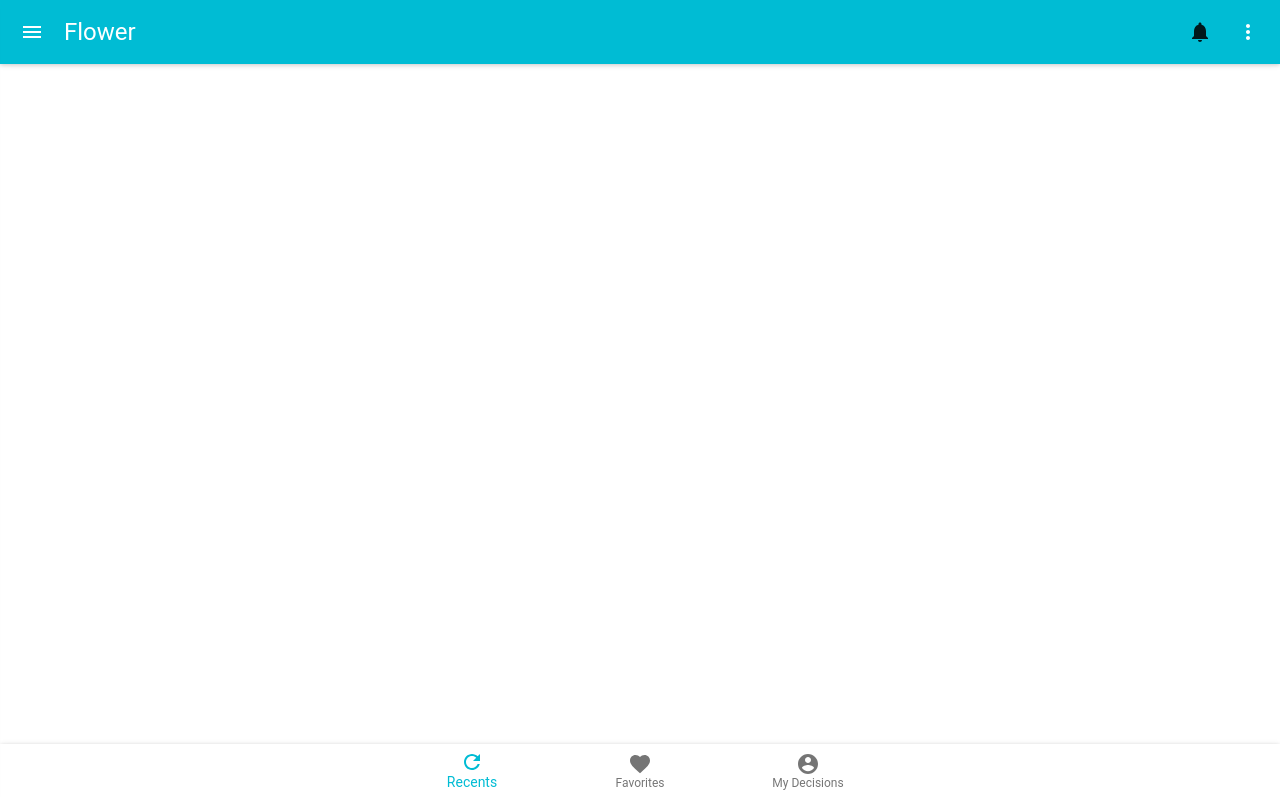
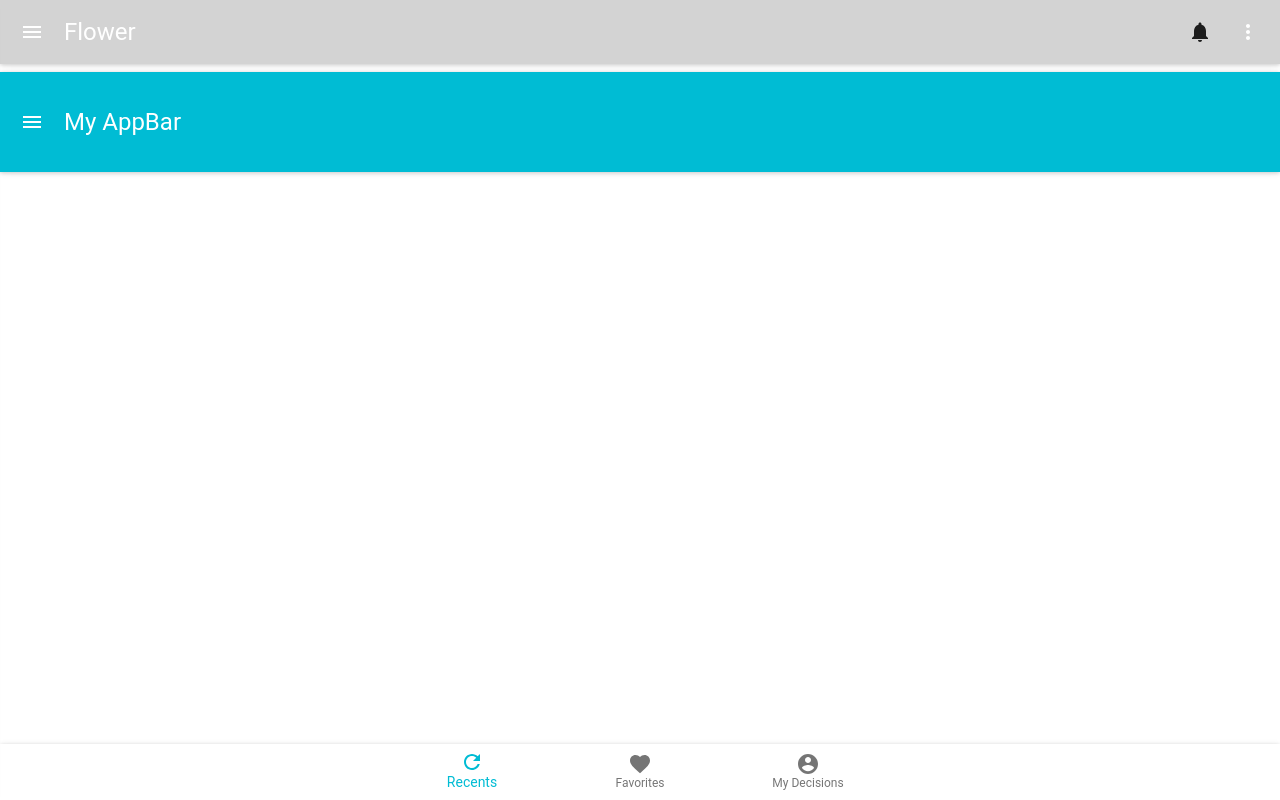
Before and after one commit to leitediogo/flower-frontend, a React (Create React App) app: page /main in a window 1280 px wide. Built offline with nearby package versions, Linux system fonts and the light colour scheme; what react-tap-event-plugin would draw is missing.

Commit message:
css testing

```diff
--- a/src/App.js
+++ b/src/App.js
@@ -7,6 +7,7 @@ import DecisionCardList from './components/DecisionCardList'
 import DecisionBottomNavigation from './components/DecisionBottomNavigation'
 import AddDecisionWizard from './components/AddDecisionWizard'
 import IconTesting from './components/IconTesting'
+import Main from './components/Main'
 
 // Needed for onTouchTap
 import injectTapEventPlugin from 'react-tap-event-plugin';
@@ -23,6 +24,7 @@ class App extends Component {
           <Route path="/" component={DecisionCardList} />
           <Route path="/AddDecisionWizard" component={AddDecisionWizard} />
           <Route path="/icons" component={IconTesting} />
+          <Route path="/main" component={Main} />
         </Router>
         <div>
           <DecisionBottomNavigation />
--- a/src/components/DecisionAppBar.js
+++ b/src/components/DecisionAppBar.js
@@ -4,10 +4,11 @@ import AppBar from 'material-ui/AppBar'
 import DecisionAppBarRightIconMenu from './DecisionAppBarRightIconMenu'
 import DecisionAppBarLeftIconMenu from './DecisionAppBarLeftIconMenu'
 
-let style ={
+let style = {
     position: "fixed",
     top: "0px",
-    width: "100%"
+    width: "100%",
+    backgroundColor: 'lightGrey'
 }
 
 class DecisionAppBar extends Component {
--- a/src/components/DecisionBottomNavigation.js
+++ b/src/components/DecisionBottomNavigation.js
@@ -13,7 +13,7 @@ const myDecisionsIcon = <AccountCircle />
 let style ={
     position: "fixed",
     bottom: "0px",
-    width: "100%"
+    width: "100%",
 }
 
 class DecisionCatalogBottomNavigation extends Component {
--- /dev/null
+++ b/src/components/Main.js
@@ -0,0 +1,32 @@
+import React from 'react';
+import { darkBlack } from 'material-ui/styles/colors';
+import MuiThemeProvider from 'material-ui/styles/MuiThemeProvider';
+import getMuiTheme from 'material-ui/styles/getMuiTheme';
+import AppBar from 'material-ui/AppBar'
+
+// This replaces the textColor value on the palette
+// and then update the keys for each component that depends on it.
+// More on Colors: http://www.material-ui.com/#/customization/colors
+const muiTheme = getMuiTheme({
+    palette: {
+        textColor: darkBlack,
+    },
+    appBar: {
+        height: 100,
+    },
+});
+
+// MuiThemeProvider takes the theme as a property and passed it down the hierarchy.
+const Main = () => (
+    <MuiThemeProvider muiTheme={muiTheme}>
+        <div>
+            <br />
+            <br />
+            <br />
+            <br />
+            <AppBar title="My AppBar" />
+        </div>
+    </MuiThemeProvider>
+);
+
+export default Main;
```
